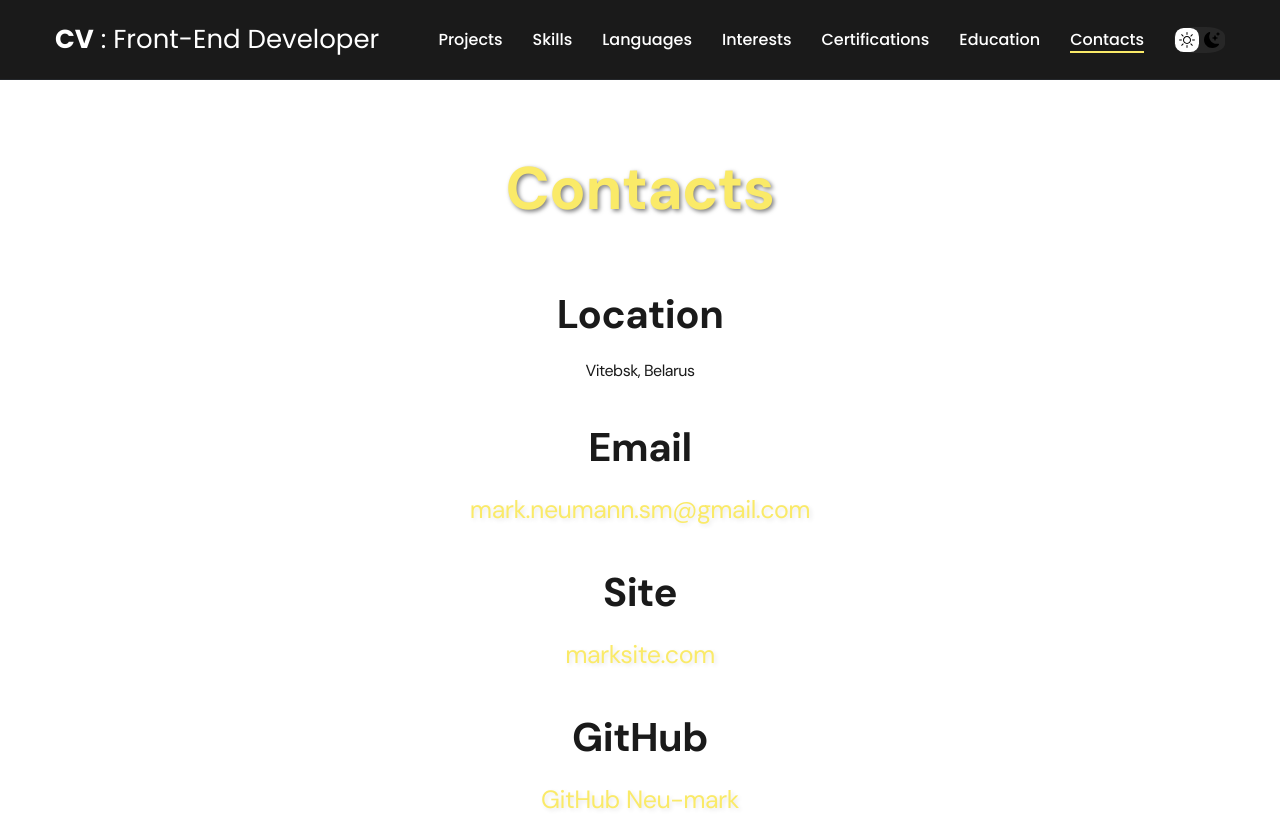
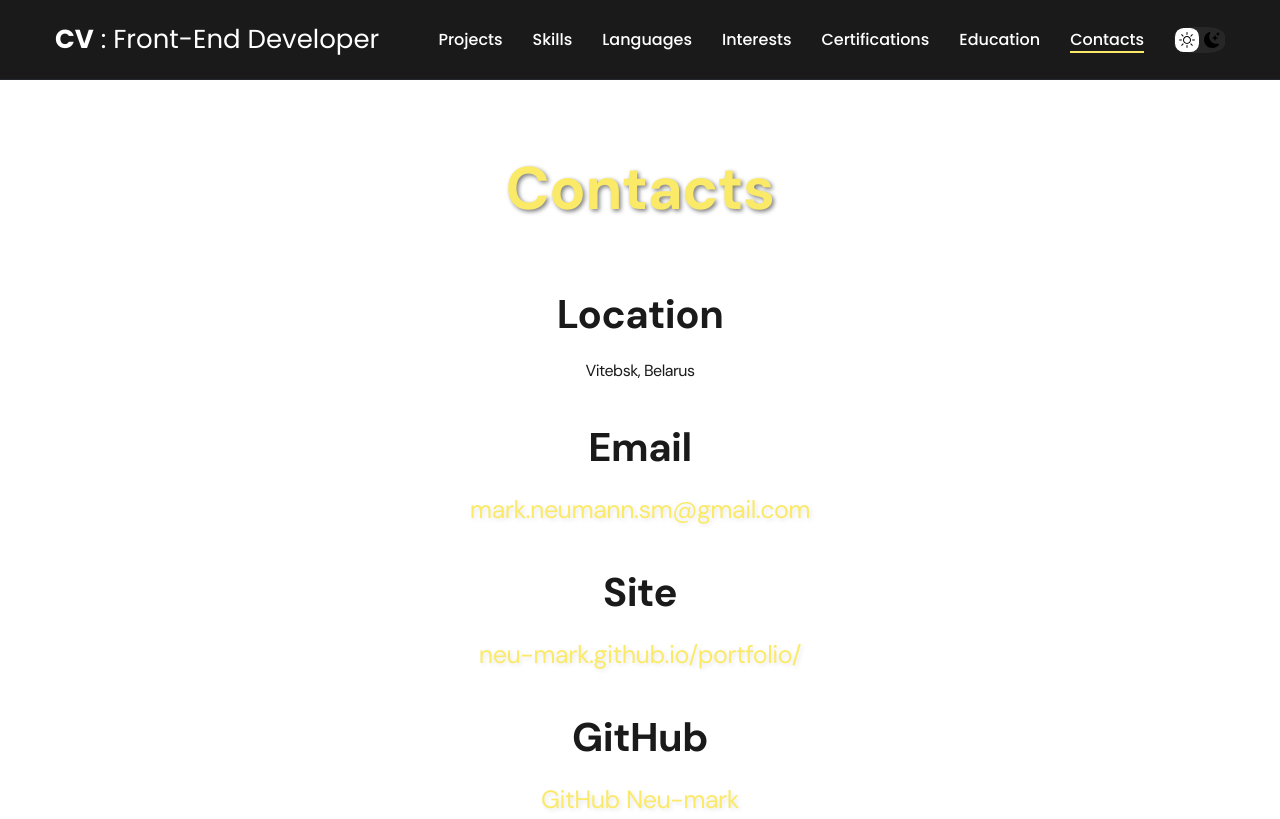
Before and after one commit to Neu-mark/portfolio, a plain HTML site: page contacts.html in a window 1280 px wide. Shown: the top 819 px of the page. Drawn offline with Linux system fonts and the light colour scheme.

Commit message:
fix: fix site link

```diff
--- a/contacts.html
+++ b/contacts.html
@@ -65,7 +65,7 @@
           </li>
           <li class="contacts-list__item">
             <h2 class="title-2">Site</h2>
-            <p><a href="mail.com">marksite.com</a></p>
+            <p><a href="https://neu-mark.github.io/portfolio/">neu-mark.github.io/portfolio/</a></p>
           </li>
           <li class="contacts-list__item">
             <h2 class="title-2">GitHub</h2>
```
